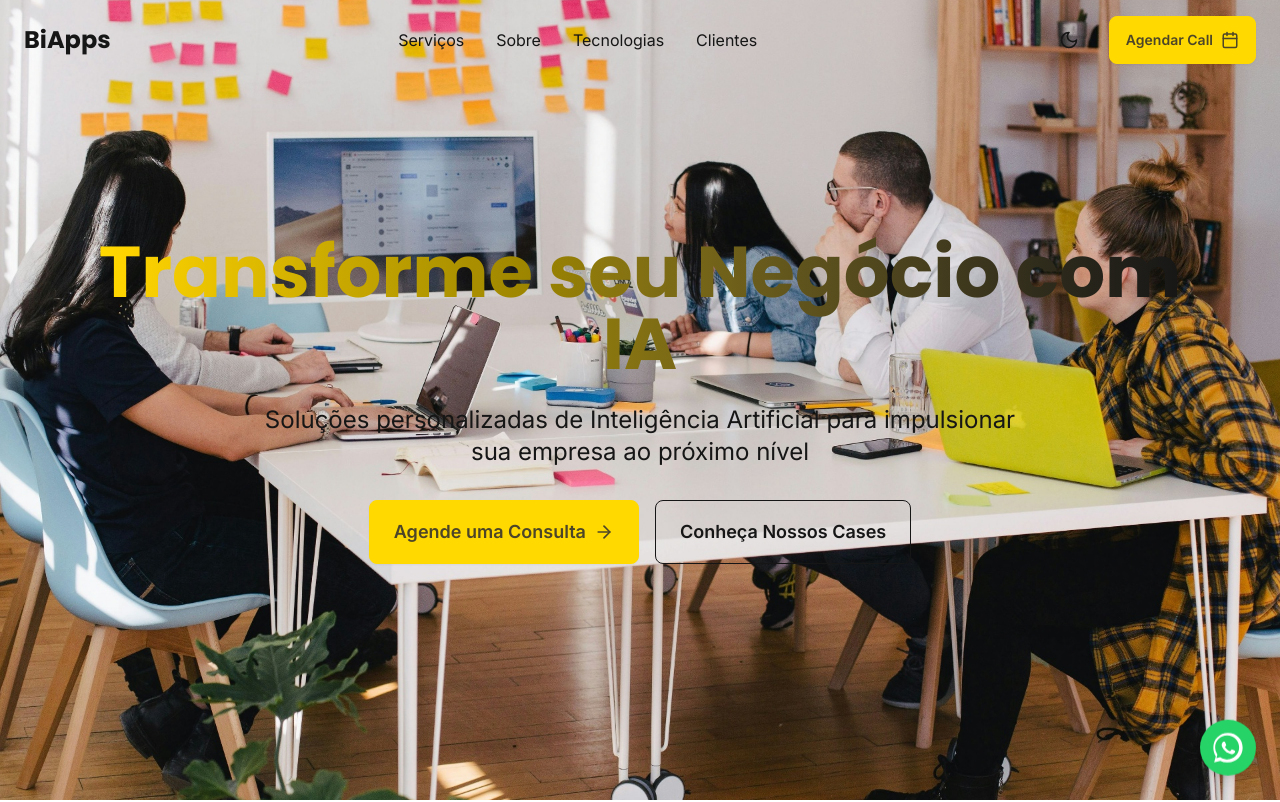
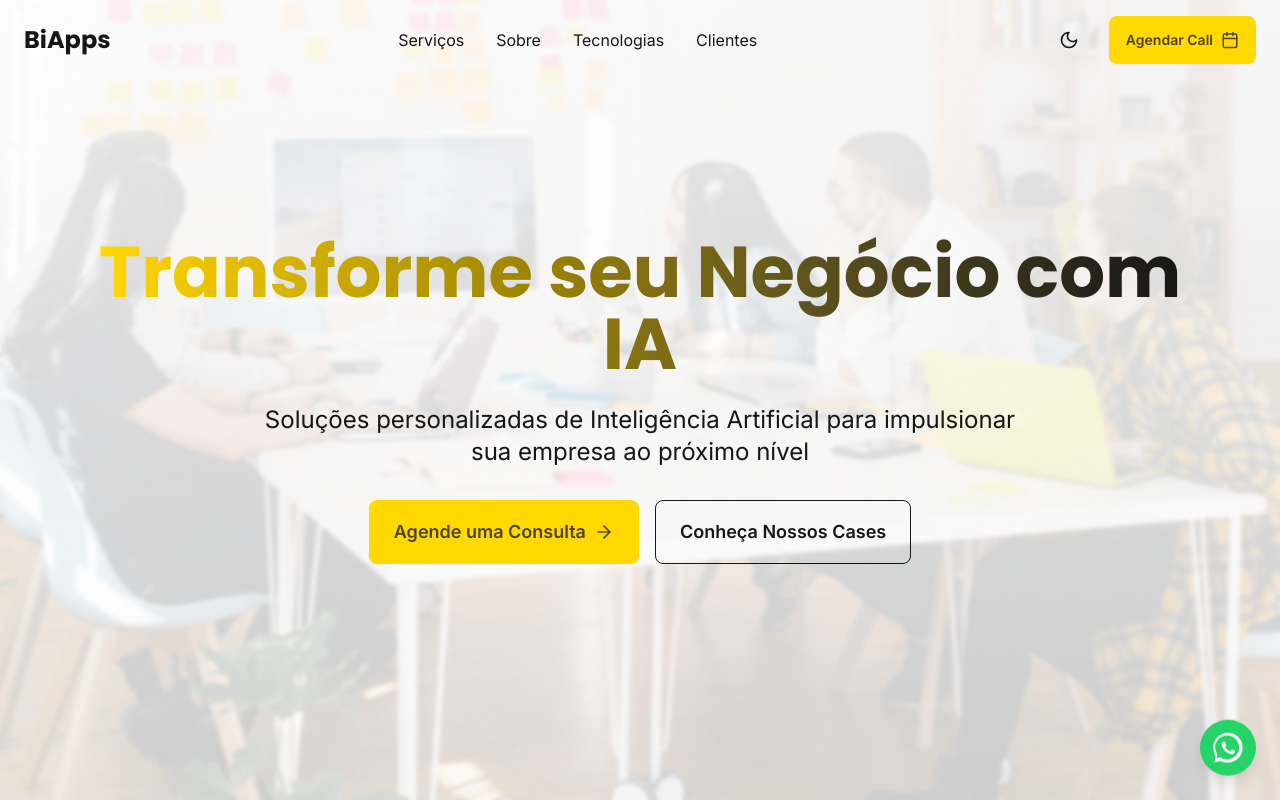
Before and after one commit to andomingos87/biapps-sales-hub, a React (Vite) app: page / in a window 1280 px wide. Shown: the top 802 px of the page. Built offline with nearby package versions, Linux system fonts and the light colour scheme.

Commit message:
Reverted to edit 4e45f937-3ea4-40be-a0c4-8a5370a249ea: "Update WhatsAppButton SVG color
Change the SVG icon color in the WhatsAppButton component to be completely white.
[skip gpt_engineer]"

```diff
--- a/src/components/Hero.tsx
+++ b/src/components/Hero.tsx
@@ -1,9 +1,6 @@
 import { ArrowRight } from "lucide-react";
-import { useTheme } from "@/hooks/use-theme";
 
 export const Hero = () => {
-  const { theme } = useTheme();
-
   return (
     <div className="min-h-screen flex items-center justify-center section-padding relative">
       {/* Background Image + Overlay */}
@@ -13,9 +10,7 @@ export const Hero = () => {
           alt="Background"
           className="w-full h-full object-cover"
         />
-        {theme === 'dark' && (
-          <div className="absolute inset-0 bg-gradient-to-b from-base-100/90 to-base-100/80 backdrop-blur-[2px]" />
-        )}
+        <div className="absolute inset-0 bg-gradient-to-b from-base-100/90 to-base-100/80 backdrop-blur-[2px]" />
         {/* Noise overlay */}
         <div
           className="absolute inset-0 opacity-[0.015]"
```
